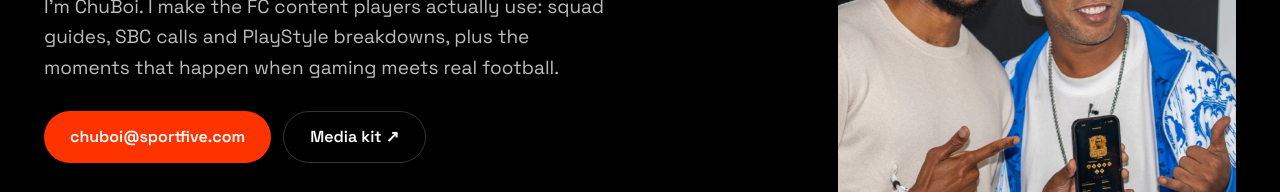
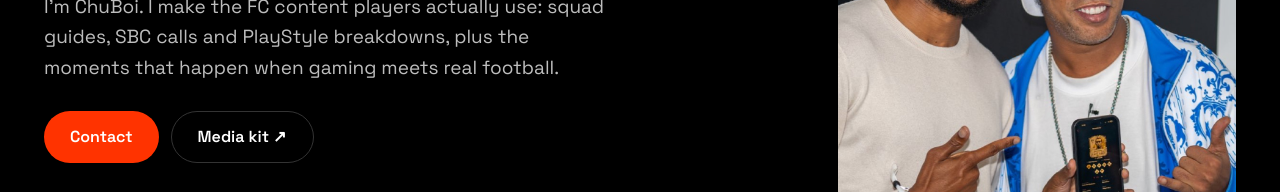
Before and after one commit to chumorah/chuboi.com, a plain HTML site: page index.html in a window 1280 px wide. Shown: the part 310-502 px from the top of the page. Drawn offline with Linux system fonts and the light colour scheme.

Commit message:
Add files via upload

```diff
--- a/index.html
+++ b/index.html
@@ -29,7 +29,7 @@
       <a href="#work">Work</a>
       <a href="#gallery">Gallery</a>
     </nav>
-    <a href="mailto:chuboi@sportfive.com" class="btn btn--accent btn--sm">Work with me</a>
+    <a href="mailto:chuboibusiness@gmail.com" class="btn btn--accent btn--sm">Work with me</a>
   </header>
 
   <main id="top">
@@ -41,7 +41,7 @@
         <h1>Football, gaming &amp; culture for <span class="accent">1M+</span> fans.</h1>
         <p class="lead">I'm ChuBoi. I make the FC content players actually use: squad guides, SBC calls and PlayStyle breakdowns, plus the moments that happen when gaming meets real football.</p>
         <div class="hero__ctas">
-          <a href="mailto:chuboi@sportfive.com" class="btn btn--accent">chuboi@sportfive.com</a>
+          <a href="mailto:chuboibusiness@gmail.com" class="btn btn--accent">Contact</a>
           <a href="https://beacons.ai/chuboi/mediakit" target="_blank" rel="noopener" class="btn btn--ghost">Media kit ↗</a>
         </div>
         <div class="stats">
@@ -101,7 +101,7 @@
       <p class="eyebrow">Contact</p>
       <h2 class="contact__title">Let's make something<br>fans <span class="accent">actually watch.</span></h2>
       <div class="hero__ctas">
-        <a href="mailto:chuboi@sportfive.com" class="btn btn--accent">chuboi@sportfive.com</a>
+        <a href="mailto:chuboibusiness@gmail.com" class="btn btn--accent">Contact</a>
       </div>
     </section>
 
--- a/main.js
+++ b/main.js
@@ -12,7 +12,7 @@ const WORK = [
   { brand: "Man Utd x Adidas", type: "Kit launch", desc: "Kit launch shoot and social content with the Manchester United squad.", image: "assets/img/p07.jpg", url: IG },
   { brand: "EA SPORTS", type: "Host & creator", desc: "On-stage presenting at EA SPORTS esports events.", image: "assets/img/p12.jpg", url: "https://www.youtube.com/channel/UCyMF5o_gAYBPDd5PkS3gugA" },
   { brand: "McDonald's", type: "Sponsored content", desc: "Football-led social content for a global audience.", image: "assets/img/p21.jpg", url: "https://www.tiktok.com/@chuboi" },
-  { brand: "Your brand", type: "Let's talk", desc: "Reach 1M+ engaged FC and football fans.", image: "assets/img/p11.jpg", url: "mailto:chuboi@sportfive.com", cta: true },
+  { brand: "Your brand", type: "Let's talk", desc: "Reach 1M+ engaged FC and football fans.", image: "assets/img/p11.jpg", url: "mailto:chuboibusiness@gmail.com", cta: true },
 ];
 
 // Gallery photos (shown in this order).
```
